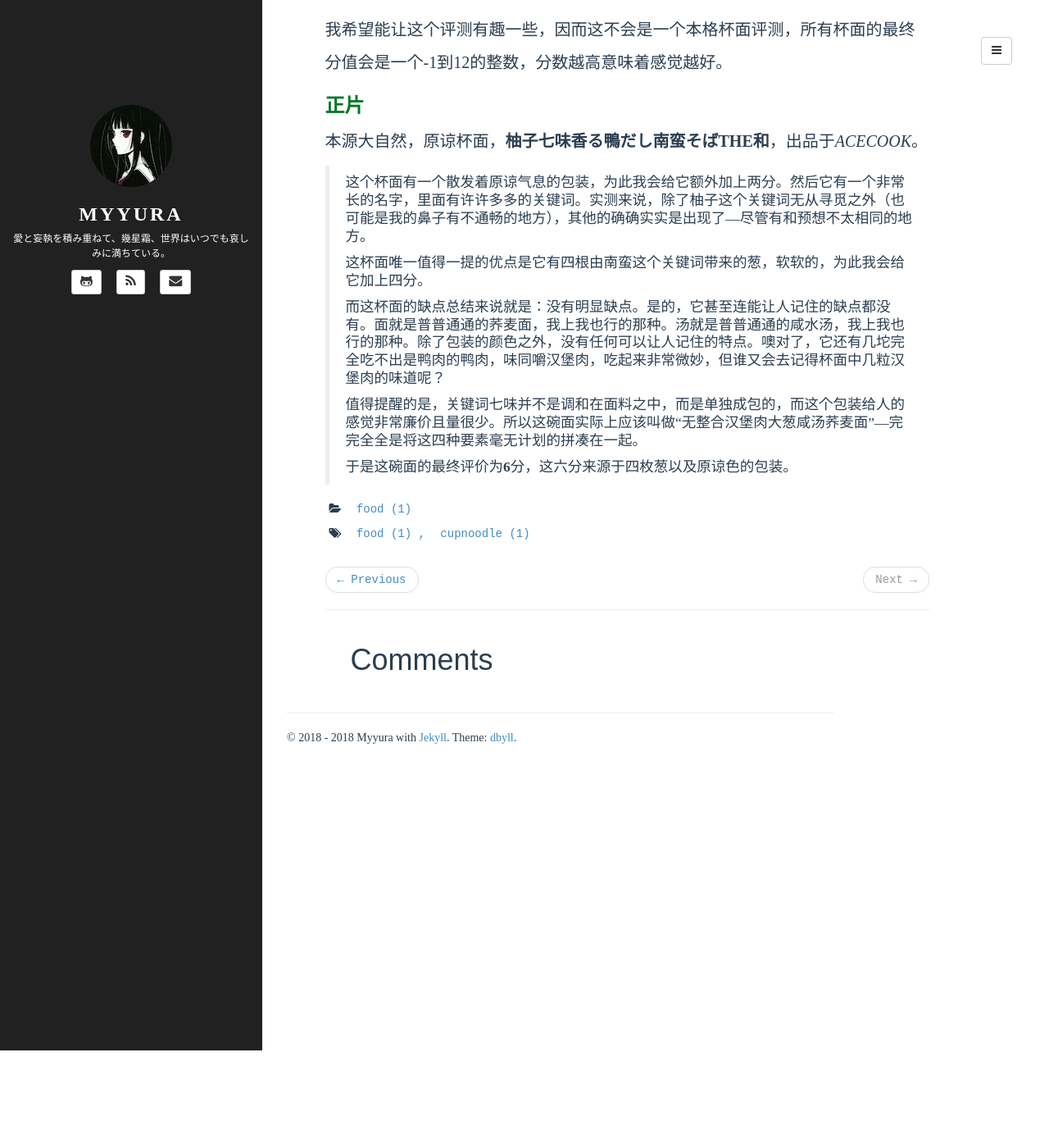
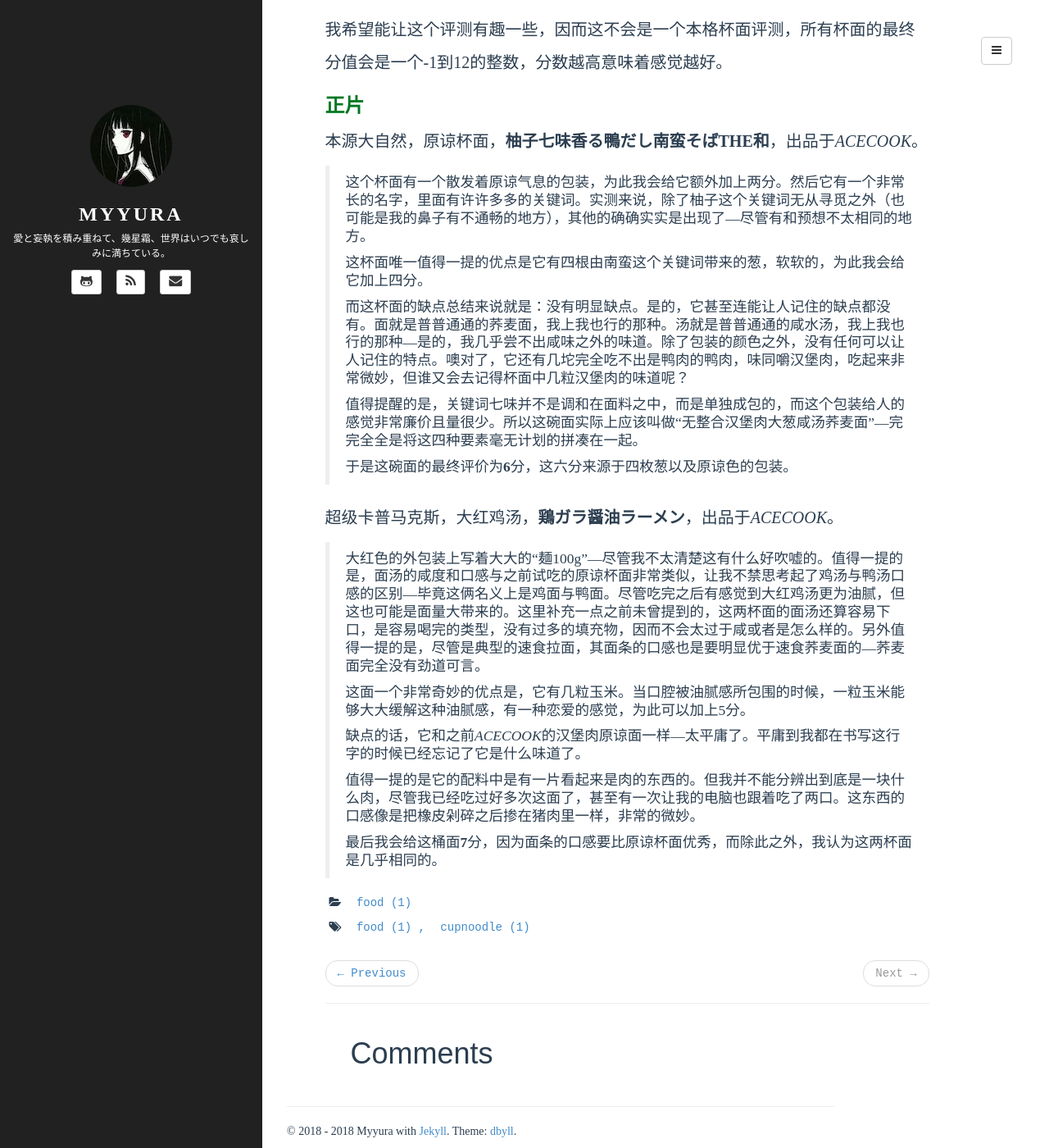
Before and after one commit to Myyura/myyura.github.io, a Jekyll site: the page built from _posts/food/2018-11-11-cupnoodle-japan-1.md, in a window 1280 px wide and 1400 px high, scrolled down 361 px. Shown: the whole window at 82% size. Built offline with Jekyll 4.4.1, drawn with Linux system fonts in a browser that asks for light colours; a script that is not in the unit is left out; comment, search, counter and statistics services are not loaded; some of the changed text lies outside the part shown.

Commit message:
Update 2018-11-11-cupnoodle-1.md 2018.11.13

```diff
--- a/_posts/food/2018-11-11-cupnoodle-japan-1.md
+++ b/_posts/food/2018-11-11-cupnoodle-japan-1.md
@@ -6,7 +6,7 @@ category: food
 tags: [food, cupnoodle]
 ---
 
-杯面・日本篇
+杯面・日本篇（更新于11月13日）
 
 ## ***前言***
 我想要试着多写些奇奇怪怪的东西，尝试写写不同的东西。然后发现日本杯面种类超乎寻常的多，且感觉杯面似乎还和无产阶级挺相配的，所以一拍脑袋，决定开一个杯面吃后感的坑。
@@ -20,8 +20,20 @@ tags: [food, cupnoodle]
 >
 > 这杯面唯一值得一提的优点是它有四根由南蛮这个关键词带来的葱，软软的，为此我会给它加上四分。
 >
-> 而这杯面的缺点总结来说就是：没有明显缺点。是的，它甚至连能让人记住的缺点都没有。面就是普普通通的荞麦面，我上我也行的那种。汤就是普普通通的咸水汤，我上我也行的那种。除了包装的颜色之外，没有任何可以让人记住的特点。噢对了，它还有几坨完全吃不出是鸭肉的鸭肉，味同嚼汉堡肉，吃起来非常微妙，但谁又会去记得杯面中几粒汉堡肉的味道呢？
+> 而这杯面的缺点总结来说就是：没有明显缺点。是的，它甚至连能让人记住的缺点都没有。面就是普普通通的荞麦面，我上我也行的那种。汤就是普普通通的咸水汤，我上我也行的那种---是的，我几乎尝不出咸味之外的味道。除了包装的颜色之外，没有任何可以让人记住的特点。噢对了，它还有几坨完全吃不出是鸭肉的鸭肉，味同嚼汉堡肉，吃起来非常微妙，但谁又会去记得杯面中几粒汉堡肉的味道呢？
 >
 > 值得提醒的是，关键词七味并不是调和在面料之中，而是单独成包的，而这个包装给人的感觉非常廉价且量很少。所以这碗面实际上应该叫做“无整合汉堡肉大葱咸汤荞麦面”---完完全全是将这四种要素毫无计划的拼凑在一起。
 >
 > 于是这碗面的最终评价为**6**分，这六分来源于四枚葱以及原谅色的包装。
+
+超级卡普马克斯，大红鸡汤，**鶏ガラ醤油ラーメン**，出品于*ACECOOK*。
+
+> 大红色的外包装上写着大大的“麺100g”---尽管我不太清楚这有什么好吹嘘的。值得一提的是，面汤的咸度和口感与之前试吃的原谅杯面非常类似，让我不禁思考起了鸡汤与鸭汤口感的区别---毕竟这俩名义上是鸡面与鸭面。尽管吃完之后有感觉到大红鸡汤更为油腻，但这也可能是面量大带来的。这里补充一点之前未曾提到的，这两杯面的面汤还算容易下口，是容易喝完的类型，没有过多的填充物，因而不会太过于咸或者是怎么样的。另外值得一提的是，尽管是典型的速食拉面，其面条的口感也是要明显优于速食荞麦面的---荞麦面完全没有劲道可言。
+>
+> 这面一个非常奇妙的优点是，它有几粒玉米。当口腔被油腻感所包围的时候，一粒玉米能够大大缓解这种油腻感，有一种恋爱的感觉，为此可以加上5分。
+>
+> 缺点的话，它和之前*ACECOOK*的汉堡肉原谅面一样---太平庸了。平庸到我都在书写这行字的时候已经忘记了它是什么味道了。
+>
+> 值得一提的是它的配料中是有一片看起来是肉的东西的。但我并不能分辨出到底是一块什么肉，尽管我已经吃过好多次这面了，甚至有一次让我的电脑也跟着吃了两口。这东西的口感像是把橡皮剁碎之后掺在猪肉里一样，非常的微妙。
+>
+> 最后我会给这桶面**7**分，因为面条的口感要比原谅杯面优秀，而除此之外，我认为这两杯面是几乎相同的。
```
